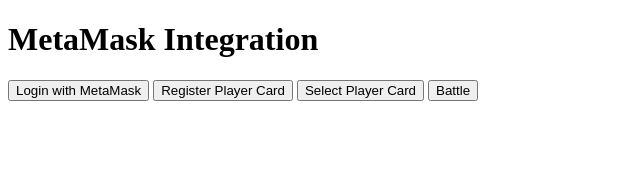
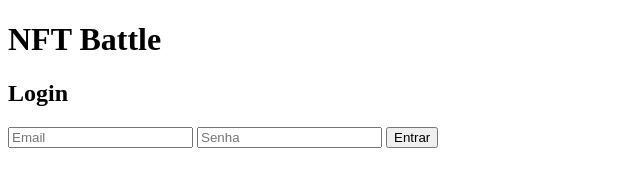
Before and after one commit to ianovpires/trumpcards-game-mcsd, a website: page index.html in a window 1280 px wide. Shown: the whole page, without its empty margins (0-640 px from the left). Drawn offline with nearby package versions, Linux system fonts and the light colour scheme.

Commit message:
Update index.html

```diff
--- a/index.html
+++ b/index.html
@@ -1,18 +1,33 @@
 <!DOCTYPE html>
 <html>
 <head>
-    <meta charset="UTF-8">
-    <title>MetaMask Integration</title>
+    <title>NFT Battle</title>
+    <style>
+        /* Estilos CSS */
+    </style>
 </head>
 <body>
-    <h1>MetaMask Integration</h1>
-    <button id="loginButton">Login with MetaMask</button>
-    <button id="registerButton">Register Player Card</button>
-    <button id="selectButton">Select Player Card</button>
-    <button id="battleButton">Battle</button>
-    <div id="output"></div>
+    <h1>NFT Battle</h1>
 
-    <script src="https://cdn.jsdelivr.net/npm/web3@1.5.3/dist/web3.min.js"></script>
+    <div id="login">
+        <h2>Login</h2>
+        <form id="loginForm" action="login.php" method="POST">
+            <input type="email" name="email" id="email" placeholder="Email" required>
+            <input type="password" name="password" id="password" placeholder="Senha" required>
+            <button type="submit">Entrar</button>
+        </form>
+    </div>
+
+    <div id="game" style="display: none;">
+        <h2>Selecione suas cartas para a batalha</h2>
+        <div id="playerCards"></div>
+        <h2>Selecione a carta do oponente</h2>
+        <div id="opponentCards"></div>
+        <button onclick="startBattle()">Iniciar Batalha</button>
+        <div id="battleResult"></div>
+    </div>
+
+    <script src="https://code.jquery.com/jquery-3.6.0.min.js"></script>
     <script src="app.js"></script>
 </body>
 </html>
```
